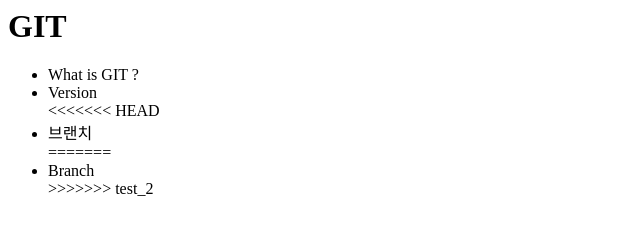
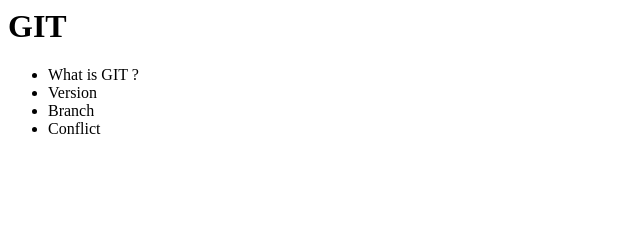
Before and after one commit to friendlyparker/open_tutorials_parker, a plain HTML site: page index.html in a window 1280 px wide. Shown: the whole page, without its empty margins (0-640 px from the left). Drawn offline with Linux system fonts and the light colour scheme.

Commit message:
add : list 4 - conflict

```diff
--- a/index.html
+++ b/index.html
@@ -11,11 +11,8 @@
     <ul>
       <li>What is GIT ?</li>
       <li>Version</li>
-<<<<<<< HEAD
-      <li>브랜치</li>
-=======
       <li>Branch</li>
->>>>>>> test_2
+      <li>Conflict</li>
     </ul>
   </body>
 </html>
```
